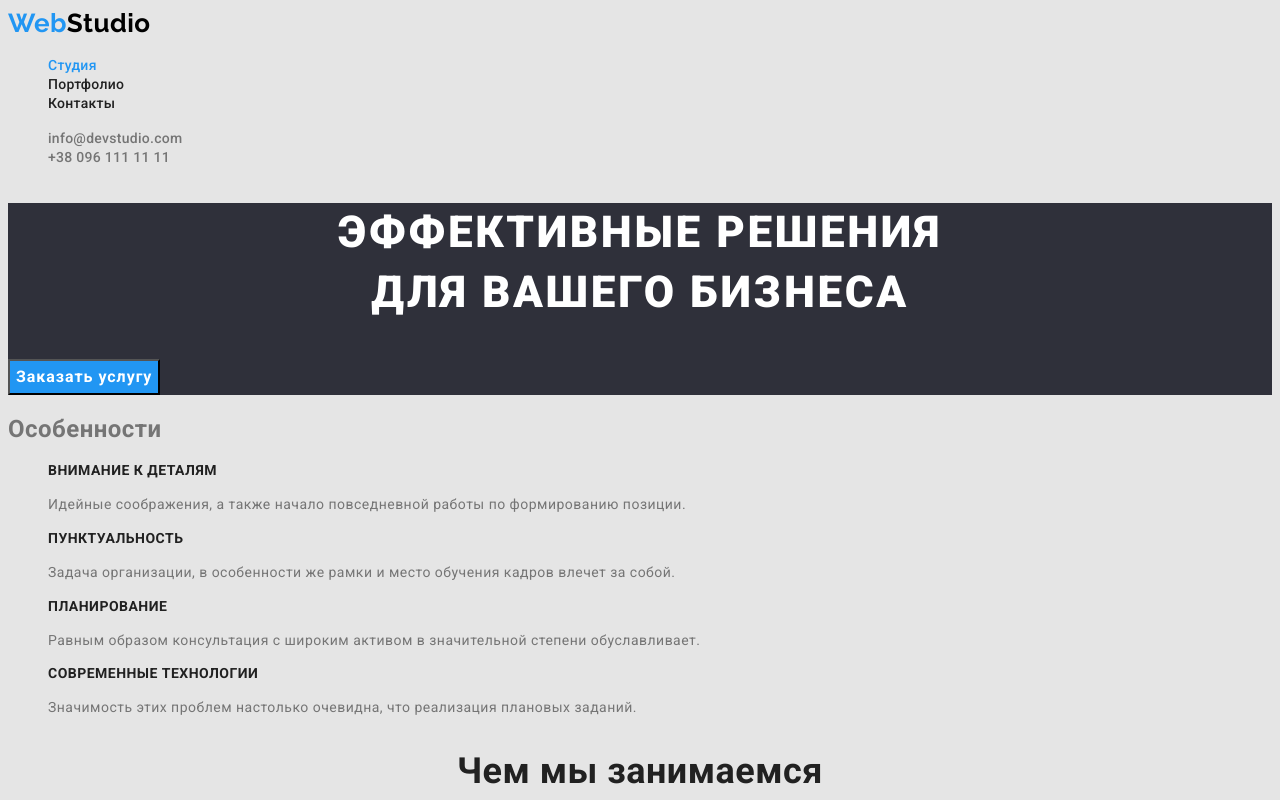
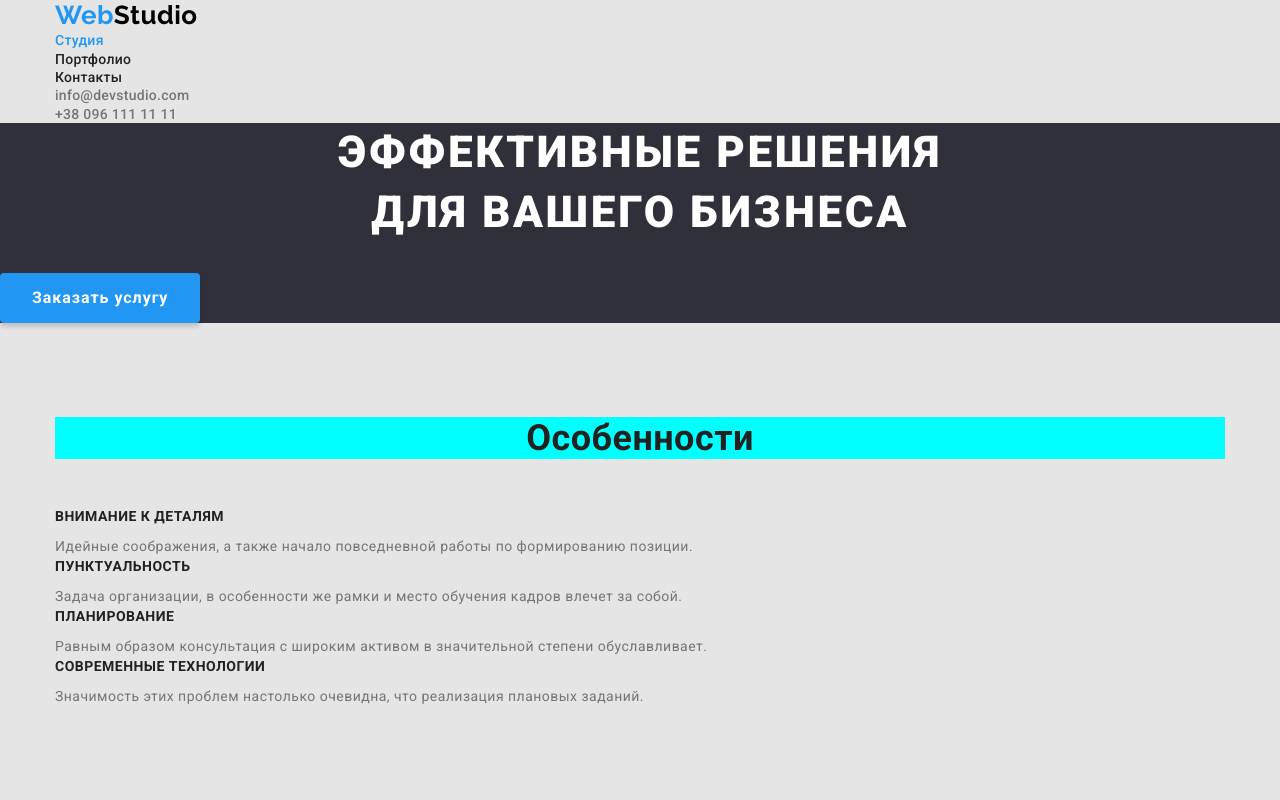
Before and after one commit to YevhenKon/goit-markup-hw-03, a plain HTML site: page index.html in a window 1280 px wide. Shown: the top 800 px of the page. Drawn offline with nearby package versions, Linux system fonts and the light colour scheme.

Commit message:
2 commit

```diff
--- a/css/styles.css
+++ b/css/styles.css
@@ -17,7 +17,15 @@ body {
 }
 
 .list {
+    padding: 0;
+    margin: 0;
     list-style: none;
+}
+
+/* page header */
+
+.page-header {
+    /* background-color:var(--text-color); */
 }
 
 /* logo */
@@ -83,34 +91,38 @@ body {
 /* hero */
 
 .hero {
+    text-align: center;
     background-color: var(--background-color);
 }
 
 .hero-title {
+    margin-top: 0;
+    margin-bottom: 30px;
     color: var(--text-color);
     font-style: 400;
     font-weight: 900;
     font-size: 44px;
     line-height: 1.36;
-    text-align: center;
     letter-spacing: 0.06em;
     text-transform: uppercase;
 }
 
-.button {
+/* .button {
+    border-radius: 4px;
+    padding: 6px 22px;
     color: var(--text-color);
     background-color: var(--accent-color);
     font-family: inherit;
-
     font-weight: 500;
     font-size: 16px;
     line-height: 1.62;
-}
+} */
 
 .button.primary {
+    border-radius: 4px;
+    padding: 10px 32px;
     color: var(--text-color);
     background-color: var(--accent-color);
-
     font-weight: 700;
     font-size: 16px;
     line-height: 1.88;
@@ -119,20 +131,32 @@ body {
     text-align: center;
     letter-spacing: 0.06em;
     cursor: pointer;
+    box-shadow: 0px 4px 4px rgba(0, 0, 0, 0.15);
+    border: none;
 }
 
 .button.primary:hover,
 .button.primary:focus {
     color: var(--title-text-color);
     background-color: var(--background-button-color);
+    box-shadow: 0px 3px 1px rgba(0, 0, 0, 0.1), 0px 1px 2px rgba(0, 0, 0, 0.08), 0px 2px 2px rgba(0, 0, 0, 0.12);
 }
 
 
 .button.secondary {
+    border-radius: 4px;
+    padding: 6px 22px;
+    color: var(--text-color);
+    background-color: var(--accent-color);
+    font-family: inherit;
+    font-weight: 500;
+    font-size: 16px;
+    line-height: 1.62;
     color: var(--title-text-color);
     background-color: var(--background-button-color);
-
     cursor: pointer;
+    text-align: center;
+    border: none;
 }
 
 .button.secondary:hover,
@@ -144,20 +168,28 @@ body {
 
 /* section */
 
+.section {
+    padding-top: 94px;
+    padding-bottom: 94px;
+}
+
 .section-title {
+    margin-top: 0;
+    margin-bottom: 50px;
     color: var(--title-text-color);
-
     font-weight: 700;
     font-size: 36px;
     line-height: 1.17;
     text-align: center;
+    background-color: aqua;
 }
 
 /* features */
 
 .feature-list .title {
+    margin-top: 0;
+    margin-bottom: 10px;
     color: var(--title-text-color);
-
     font-weight: 700;
     font-size: 14px;
     line-height: 1.14;
@@ -165,6 +197,8 @@ body {
 }
 
 .feature-list .text {
+    margin-top: 0;
+    margin-bottom: 0;
     font-size: 14px;
     line-height: 1.71;
 }
@@ -243,3 +277,10 @@ body {
     font-size: 16px;
     line-height: 1.88;
 }
+
+.container {
+    width: 1200px;
+    padding-left: 15px;
+    padding-right: 15px;
+    margin: 0 auto;
+}
--- a/index.html
+++ b/index.html
@@ -1,5 +1,5 @@
 <!DOCTYPE html>
-<html lang="en">
+<html lang="ru">
 <head>
     <meta charset="UTF-8">
     <meta http-equiv="X-UA-Compatible" content="IE=edge">
@@ -7,10 +7,12 @@
     <title>Document</title>
     <link href="https://fonts.googleapis.com/css2?family=Raleway:wght@700&family=Roboto:wght@400;500;700;900&display=swap"
         rel="stylesheet">
+    <link rel="stylesheet" href="https://cdnjs.cloudflare.com/ajax/libs/modern-normalize/1.1.0/modern-normalize.min.css">
     <link rel="stylesheet" href="./css/styles.css">
 </head>
 <body>
-    <header>
+    <header class=page-header>
+        <div class="container">
             <nav>
                 <a href="./index.html" class="logo">
                     <span class="part-logo">Web</span>Studio
@@ -26,6 +28,7 @@
                 <li><a href="mailto:info@devstudio.com" class="contact-link">info@devstudio.com</a></li>
                 <li><a href="tel:+380961111111" class="contact-link">+38 096 111 11 11</a></li>
             </ul>
+        </div>
     </header>
 
     <main>
@@ -35,9 +38,10 @@
         </section>
 
         <!-- заголовк цієї секії буде прихованим -->
-        <section>
-            <h2>Особенности</h2>
-            <ul class="list feature-list" >
+        <section class="section" >
+            <div class="container">
+                <h2 class="section-title">Особенности</h2>
+                <ul class="list feature-list">
                     <li>
                         <h3 class="title">Внимание к деталям</h3>
                         <p class="text">Идейные соображения, а также начало повседневной работы по формированию позиции.</p>
@@ -55,18 +59,22 @@
                         <p class="text">Значимость этих проблем настолько очевидна, что реализация плановых заданий.</p>
                     </li>
                 </ul>
+            </div>
         </section>
 
         <section class="section">
+            <div class="container">
                 <h2 class="section-title">Чем мы занимаемся</h2>
                 <ul class="list">
                     <li><img src="images/box1.jpg" alt="keyboard and ipad" width="370"></li>
                     <li><img src="images/box2.jpg" alt="phone and laptop" width="370"></li>
                     <li><img src="images/box3.jpg" alt="ipad" width="370"></li>
                 </ul>
+            </div>
         </section>
 
         <section class="section">
+            <div class="container">
                 <h2 class="section-title">Наша команда</h2>
                 <ul class="list team-list">
                     <li>
@@ -90,6 +98,7 @@
                         <p class="job">UI Designer</p>
                     </li>
                 </ul>
+            </div>
         </section>
     </main>
 
```
Also changed, not shown: portfolio.html (+3 -2 lines). Lines whose indentation alone changed are shown as unchanged.
